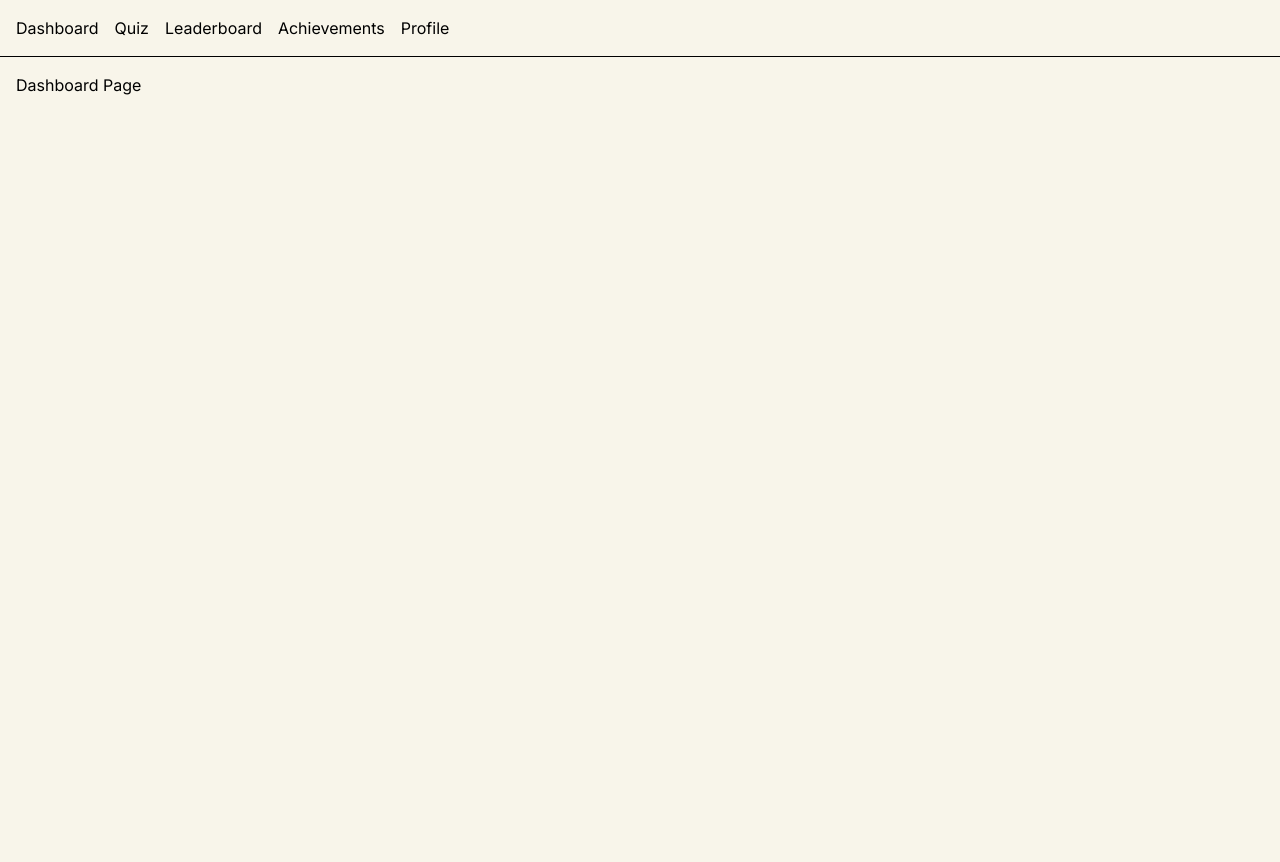
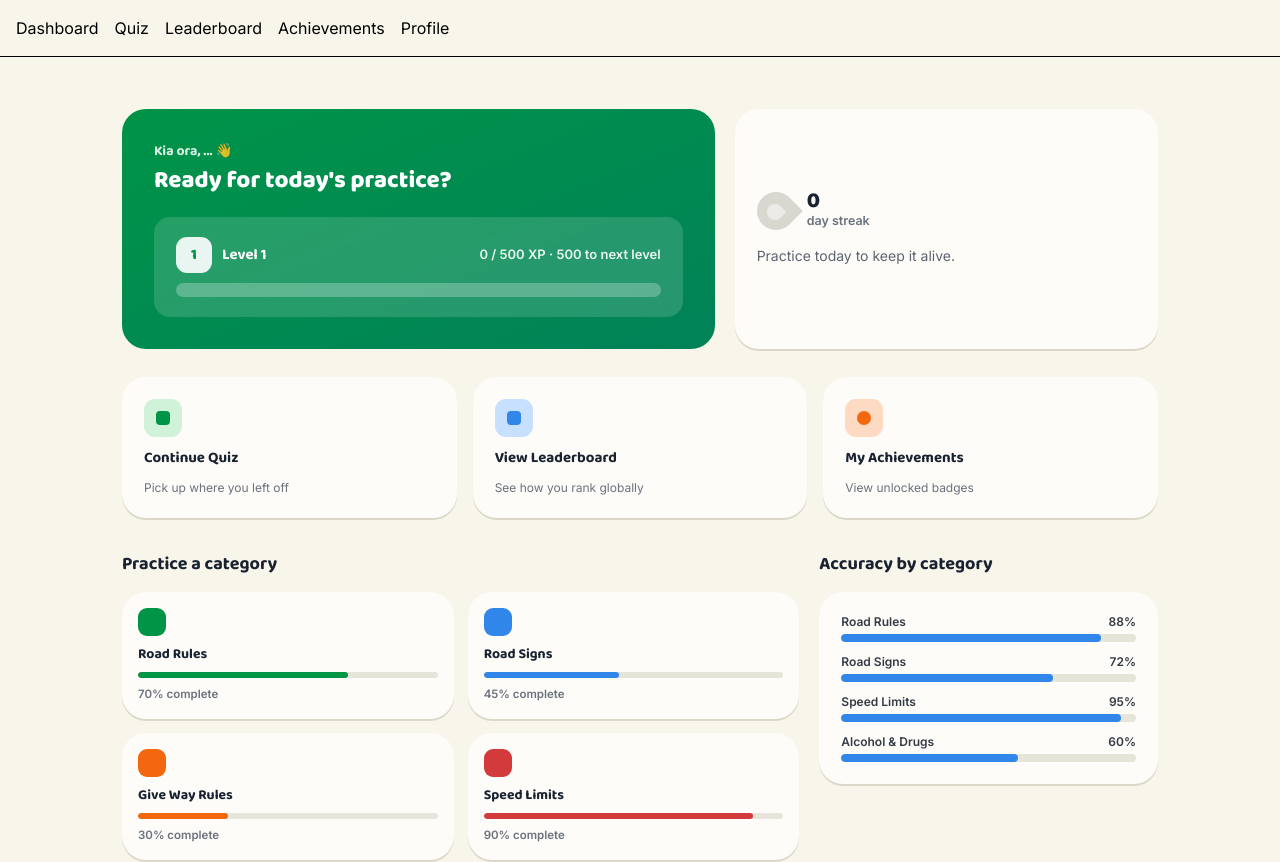
Before and after one commit to D7741/KiwiDrive, a React (Vite) app in the folder frontend/: page /dashboard in a window 1280 px wide. Shown: the top 862 px of the page. Before the commit the page ends 800 px from the top, so only its background shows below. Built offline with nearby package versions, Linux system fonts and the light colour scheme; no server answers; sample sign-in values are in the browser's storage.

Commit message:
feat: add DashboardPage with user stats, quick actions, and category grid

```diff
--- a/frontend/src/pages/DashboardPage.tsx
+++ b/frontend/src/pages/DashboardPage.tsx
@@ -1,3 +1,132 @@
+// src/pages/DashboardPage.tsx
+import { useEffect } from 'react'
+import { Link } from 'react-router-dom'
+import { Card, XPBar, StreakFlame } from '../components/ui'
+import { useAuthStore } from '../store/authStore'
+import * as authApi from '../api/auth'
+
+// TODO: 等后端有分类进度接口后，把这里的静态数据换成真实API请求
+const CATEGORIES = [
+  { name: 'Road Rules', slug: 'road-rules', progress: 70, color: 'bg-kiwi-green' },
+  { name: 'Road Signs', slug: 'road-signs', progress: 45, color: 'bg-sky-blue' },
+  { name: 'Give Way Rules', slug: 'give-way-rules', progress: 30, color: 'bg-kiwifruit-orange' },
+  { name: 'Speed Limits', slug: 'speed-limits', progress: 90, color: 'bg-alert-red' },
+  { name: 'Alcohol & Drugs', slug: 'alcohol-drugs', progress: 15, color: 'bg-[oklch(70%_0.14_300)]' },
+  { name: 'Give Way at Intersections', slug: 'intersections', progress: 55, color: 'bg-[oklch(75%_0.15_95)]' },
+]
+
+// TODO: 等后端有 accuracy 接口后替换成真实数据
+const ACCURACY = [
+  { name: 'Road Rules', value: 88 },
+  { name: 'Road Signs', value: 72 },
+  { name: 'Speed Limits', value: 95 },
+  { name: 'Alcohol & Drugs', value: 60 },
+]
+
 export default function DashboardPage() {
-  return <div>Dashboard Page</div>
+  const { user, isGuest, token, login: _login } = useAuthStore()
+
+  // Guest 模式没有 user 对象，登录用户如果 store 里没缓存 user（比如刷新页面后），去拉一次
+  useEffect(() => {
+    if (!user && !isGuest && token) {
+      authApi.getProfile().then((profile) => {
+        useAuthStore.setState({ user: profile })
+      }).catch(() => {
+        // token失效等情况，交给 ProtectedRoute 处理跳转
+      })
+    }
+  }, [user, isGuest, token])
+
+  const displayName = isGuest ? 'Guest' : user?.username ?? '...'
+  const level = user?.level ?? 1
+  const xp = user?.xp ?? 0
+  const streak = user?.streak ?? 0
+  const xpForNextLevel = level * 500 // TODO: 如果后端有明确的升级公式，换成真实计算
+
+  return (
+    <div className="max-w-[1100px] mx-auto px-8 py-9 pb-24">
+
+      <div className="grid grid-cols-[1.4fr_1fr] gap-5 mb-7">
+        <div className="bg-gradient-to-br from-kiwi-green to-[oklch(52%_0.15_168)] rounded-3xl p-8 text-white">
+          <div className="font-heading font-bold text-sm opacity-85 mb-1">Kia ora, {displayName} 👋</div>
+          <div className="font-heading font-extrabold text-2xl mb-5">Ready for today's practice?</div>
+          <XPBar current={xp} max={xpForNextLevel} level={level} />
+        </div>
+
+        <Card className="flex flex-col justify-center gap-3.5">
+          <StreakFlame days={streak} active={streak > 0} />
+          <div className="text-sm text-ink-muted leading-relaxed">
+            Practice today to keep it alive.
+          </div>
+        </Card>
+      </div>
+
+      <div className="grid grid-cols-3 gap-4 mb-8">
+        <Link to="/quiz" className="no-underline">
+          <Card className="flex flex-col gap-2.5 hover:shadow-[0_4px_0_var(--color-border-subtle)] transition-shadow">
+            <div className="w-9.5 h-9.5 rounded-[11px] bg-kiwi-green-light flex items-center justify-center">
+              <div className="w-3.5 h-3.5 rounded bg-kiwi-green" />
+            </div>
+            <div className="font-heading font-bold text-[15px] text-ink">Continue Quiz</div>
+            <div className="text-xs text-ink-light">Pick up where you left off</div>
+          </Card>
+        </Link>
+        <Link to="/leaderboard" className="no-underline">
+          <Card className="flex flex-col gap-2.5 hover:shadow-[0_4px_0_var(--color-border-subtle)] transition-shadow">
+            <div className="w-9.5 h-9.5 rounded-[11px] bg-sky-blue-light flex items-center justify-center">
+              <div className="w-3.5 h-3.5 rounded bg-sky-blue" />
+            </div>
+            <div className="font-heading font-bold text-[15px] text-ink">View Leaderboard</div>
+            <div className="text-xs text-ink-light">See how you rank globally</div>
+          </Card>
+        </Link>
+        <Link to="/achievements" className="no-underline">
+          <Card className="flex flex-col gap-2.5 hover:shadow-[0_4px_0_var(--color-border-subtle)] transition-shadow">
+            <div className="w-9.5 h-9.5 rounded-[11px] bg-kiwifruit-orange-light flex items-center justify-center">
+              <div className="w-3.5 h-3.5 rounded-full bg-kiwifruit-orange" />
+            </div>
+            <div className="font-heading font-bold text-[15px] text-ink">My Achievements</div>
+            <div className="text-xs text-ink-light">View unlocked badges</div>
+          </Card>
+        </Link>
+      </div>
+
+      <div className="grid grid-cols-[2fr_1fr] gap-5">
+        <div>
+          <h2 className="font-heading font-bold text-lg text-ink mb-3.5">Practice a category</h2>
+          <div className="grid grid-cols-2 gap-3.5">
+            {CATEGORIES.map((cat) => (
+              <Link key={cat.slug} to={`/quiz?category=${cat.slug}`} className="no-underline">
+                <Card padding="sm" className="flex flex-col gap-2 hover:shadow-[0_4px_0_var(--color-border-subtle)] transition-shadow">
+                  <div className={`w-7 h-7 rounded-[9px] ${cat.color}`} />
+                  <div className="font-heading font-bold text-sm text-ink">{cat.name}</div>
+                  <div className="w-full h-1.5 rounded-full bg-[oklch(92%_0.015_95)] overflow-hidden">
+                    <div className={`h-full rounded-full ${cat.color}`} style={{ width: `${cat.progress}%` }} />
+                  </div>
+                  <div className="text-[11.5px] text-ink-light font-semibold">{cat.progress}% complete</div>
+                </Card>
+              </Link>
+            ))}
+          </div>
+        </div>
+
+        <div>
+          <h2 className="font-heading font-bold text-lg text-ink mb-3.5">Accuracy by category</h2>
+          <Card className="flex flex-col gap-3">
+            {ACCURACY.map((a) => (
+              <div key={a.name}>
+                <div className="flex justify-between text-xs font-semibold text-[oklch(35%_0.02_260)] mb-1">
+                  <span>{a.name}</span>
+                  <span>{a.value}%</span>
+                </div>
+                <div className="w-full h-2 rounded-full bg-[oklch(92%_0.015_95)] overflow-hidden">
+                  <div className="h-full rounded-full bg-sky-blue" style={{ width: `${a.value}%` }} />
+                </div>
+              </div>
+            ))}
+          </Card>
+        </div>
+      </div>
+    </div>
+  )
 }
```
